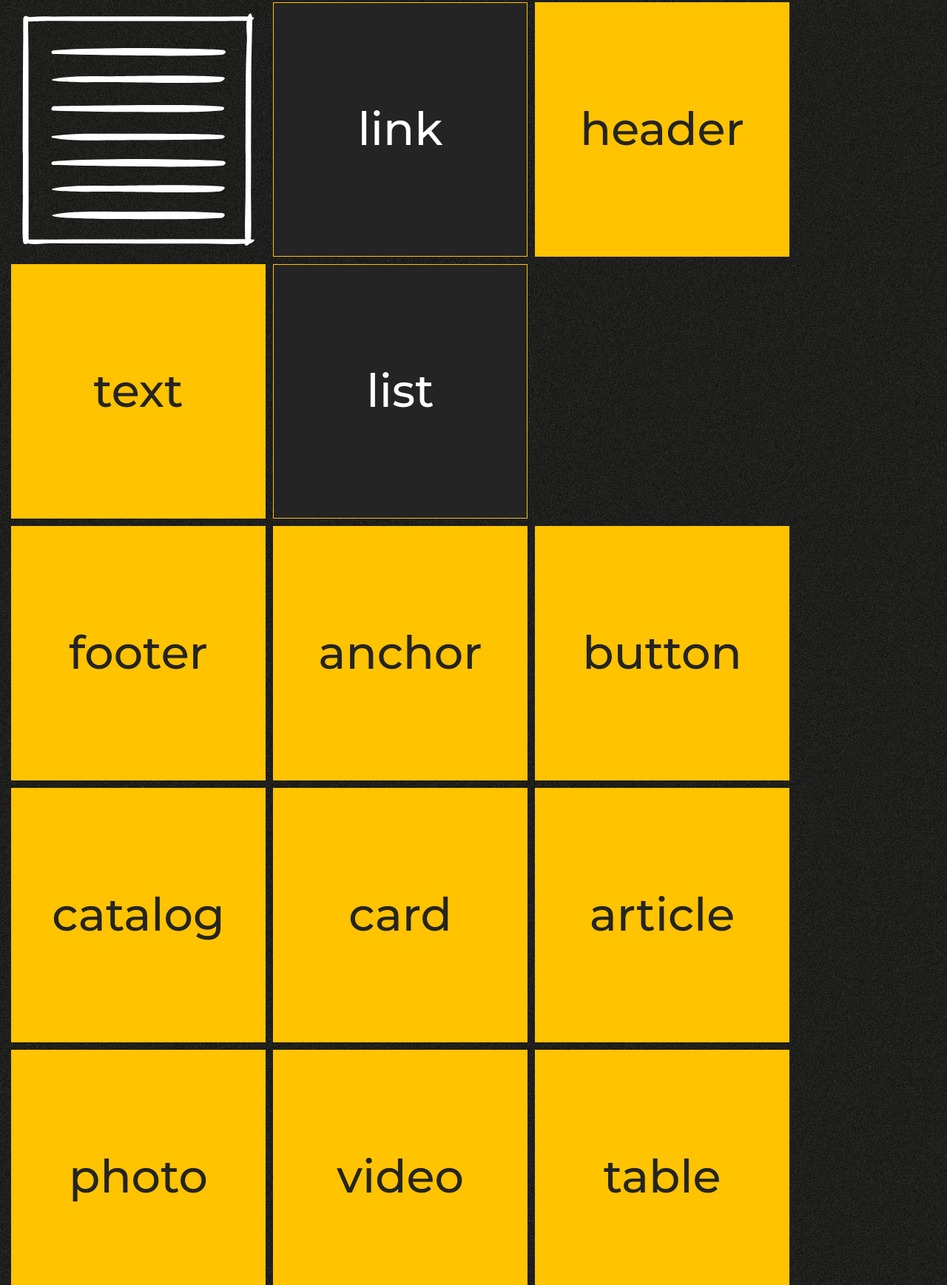
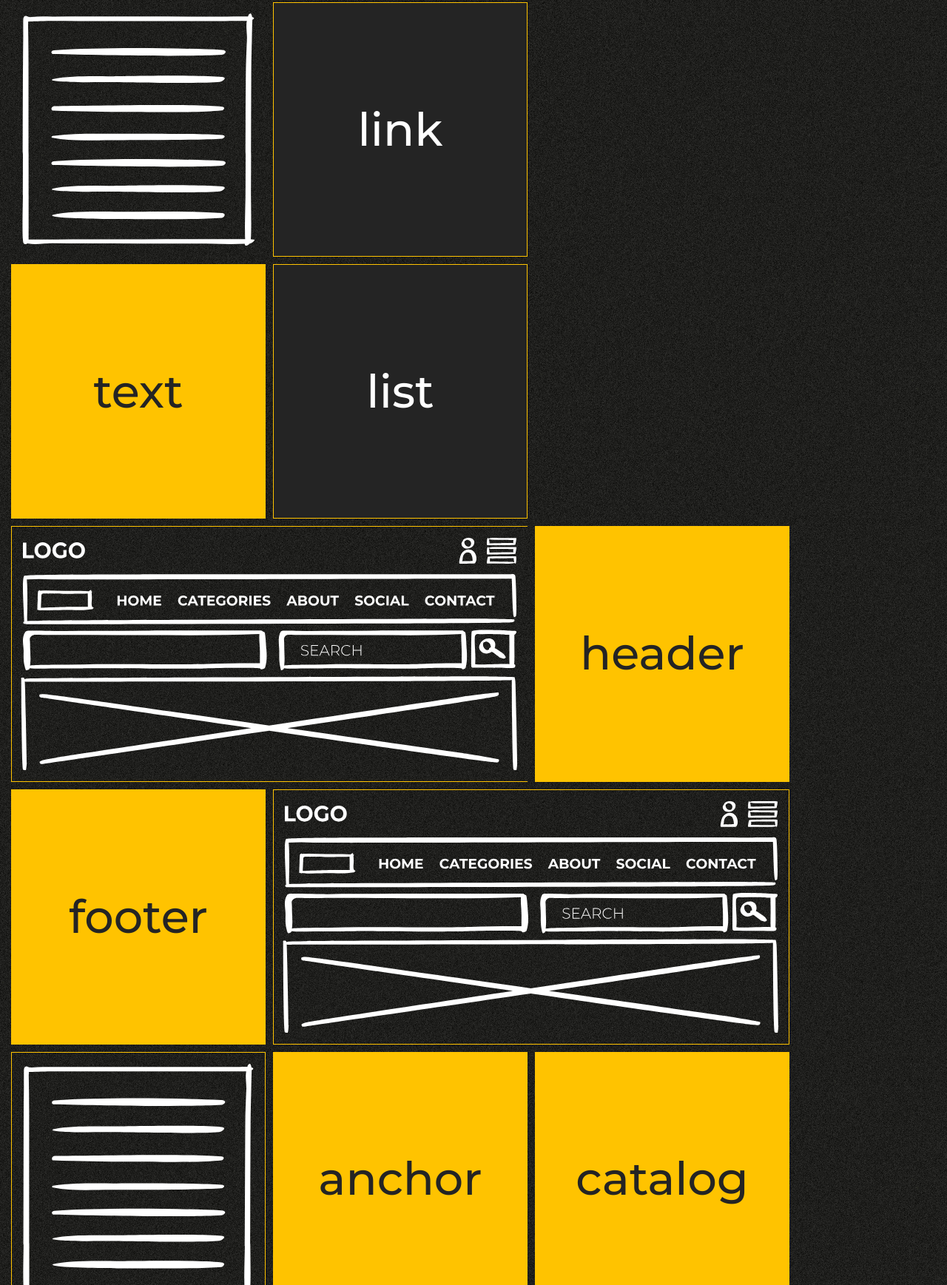
Before and after one commit to Viktor-Shadura/mockup, a plain HTML site: page index.html in a window 1280 px wide. Shown: the part 1063-2800 px from the top of the page at 74% size. Drawn offline with nearby package versions, Linux system fonts and the light colour scheme.

Commit message:
Шось не то (

```diff
--- a/index.html
+++ b/index.html
@@ -127,8 +127,9 @@
                   <!-- <h2>Слайдери</h2>
                   <p>Збірка слайдерів для роботи</p> -->
                   <img
+                    class="border-ol"
                     src="./image/index/hero.svg"
-                    alt="Hero section image"
+                    alt="Painted illustration of the hero section"
                     width="1052"
                     height="698"
                   />
@@ -152,19 +153,77 @@
             <li>
               <ul class="list">
                 <li>
-                  <a
-                    class="link menu-tile menu-tile__gray menu-tile__list-link__margin-bottom"
-                    href="./link.html"
+                  <a class="link menu-tile menu-tile__gray margin-bottom" href="./link.html"
                     >link</a
                   >
                 </li>
                 <li><a class="link menu-tile menu-tile__gray" href="./list.html">list</a></li>
               </ul>
             </li>
-            <li><a class="link menu-tile" href="./header.html">header</a></li>
-            <li><a class="link menu-tile" href="./footer.html">footer</a></li>
-            <li><a class="link menu-tile" href="./anchor.html">anchor</a></li>
-            <li><a class="link menu-tile" href="./button.html">button</a></li>
+            <li>
+              <ul class="list">
+                <li class="margin-bottom">
+                  <a class="link" href="./header.html">
+                    <div class="img-menu">
+                      <img
+                        class="border-pik"
+                        src="./image/index/header.svg"
+                        alt="Painted illustration of the header section"
+                        width="698"
+                        height="344"
+                      />
+                      <p class="menu-tile">header</p>
+                    </div>
+                  </a>
+                </li>
+                <li>
+                  <a class="link" href="./header.html">
+                    <div class="img-menu">
+                      <p class="menu-tile">footer</p>
+                      <img
+                        class="border-ol"
+                        src="./image/index/header.svg"
+                        alt="Painted illustration of the footer section"
+                        width="698"
+                        height="344"
+                      />
+                    </div>
+                  </a>
+                </li>
+              </ul>
+            </li>
+            <li>
+              <ul class="list">
+                <li class="margin-bottom">
+                  <a class="link" href="./anchor.html">
+                    <div class="img-menu">
+                      <img
+                        class="border-ol"
+                        src="./image/index/text.svg"
+                        alt="Painted illustration of the anchor"
+                        width="344"
+                        height="344"
+                      />
+                      <p class="menu-tile">anchor</p>
+                    </div>
+                  </a>
+                </li>
+                <li>
+                  <a class="link" href="./button.html">
+                    <div class="img-menu">
+                      <p class="menu-tile">button</p>
+                      <img
+                        class="border-ol"
+                        src="./image/index/text.svg"
+                        alt="Painted illustration of the button"
+                        width="344"
+                        height="344"
+                      />
+                    </div>
+                  </a>
+                </li>
+              </ul>
+            </li>
             <li><a class="link menu-tile" href="./catalog.html">catalog</a></li>
             <li><a class="link menu-tile" href="./card.html">card</a></li>
             <li><a class="link menu-tile" href="./article.html">article</a></li>
--- a/sass/components/_index.scss
+++ b/sass/components/_index.scss
@@ -108,13 +108,14 @@
   }
 }
 
-.menu-tile__list-link__margin-bottom {
-  margin-bottom: 10px;
+.border-pik {
+  border-top: var(--main-color) 1px solid;
+  border-left: var(--main-color) 1px solid;
+  border-bottom: var(--main-color) 1px solid;
 }
 
-.hu {
-  display: flex;
-  flex-wrap: wrap;
+.border-ol {
+  border: var(--main-color) 1px solid;
 }
 
 // !MENU TILE STOP
```
Also changed, not shown: css/main.css, css/main.min.css, image/index/header.svg (added), 2 other files.
